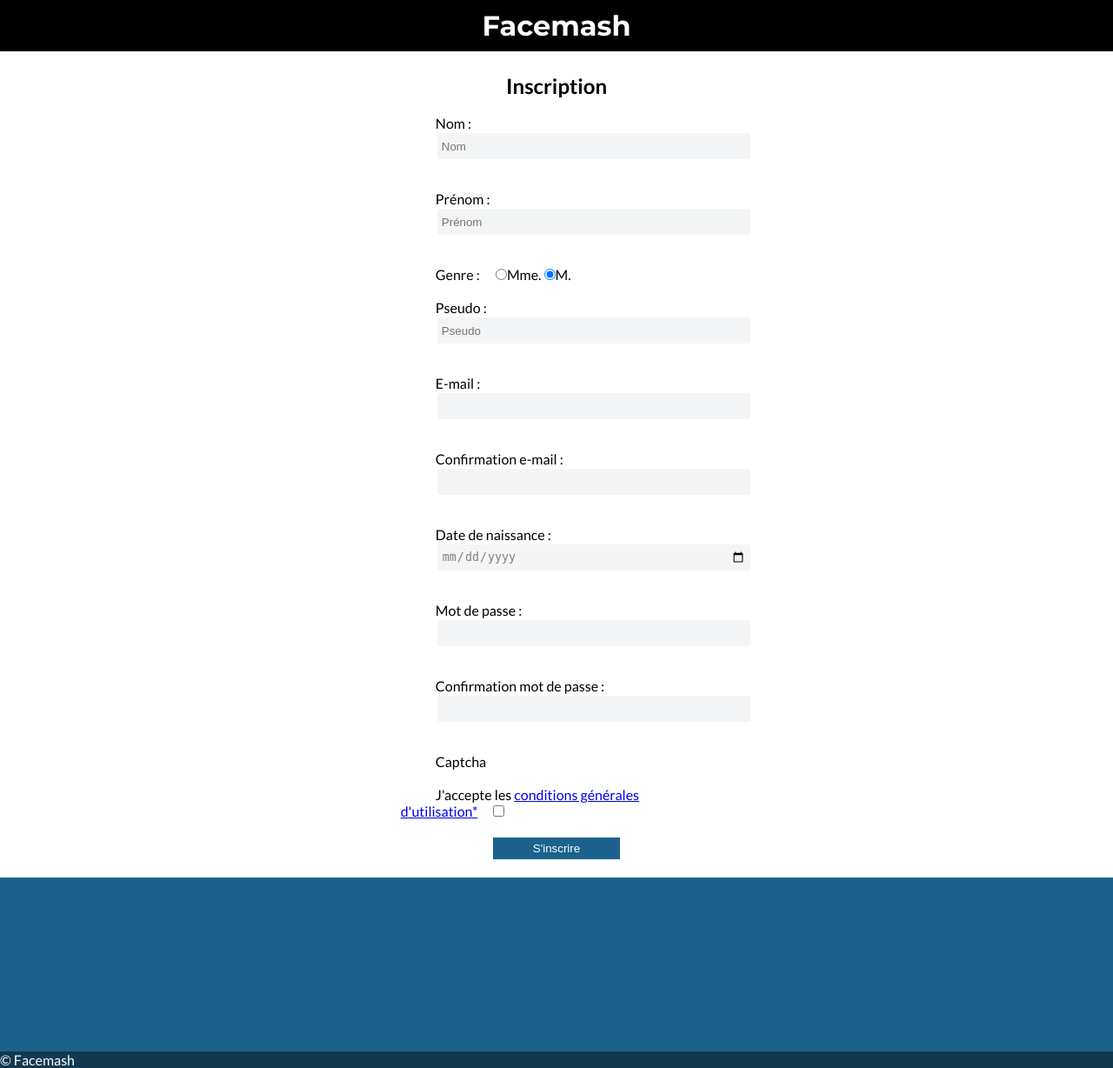
After one commit to Rukamaru/facemash, a Django app: template comparateur/templates/comparateur/inscription.html in a window 1280 px wide. The commit adds this page. Shown: the whole page at 87% size. Run offline with Django 3.2, Linux system fonts and the light colour scheme; the template is opened without the code that fills it, so the values that code supplies are empty.

Commit message:
inscription done

```diff
--- /dev/null
+++ b/comparateur/templates/comparateur/inscription.html
@@ -0,0 +1,90 @@
+<!DOCTYPE html>
+<html lang="fr">
+<head>
+
+  <!-- RECUPERATION DES FICHIERS CSS AVEC DJANGO -->
+  {% load static %}
+  <link rel="stylesheet" href="{% static 'css/style.css' %}" />
+  <link href="http://fonts.googleapis.com/css?family=Montserrat:400,700" rel="stylesheet" type="text/css">
+  <link href="http://fonts.googleapis.com/css?family=Lato:400,700,400italic,700italic" rel="stylesheet" type="text/css">
+  <title>{% block title %}{% endblock %}</title>
+</head>
+<body>
+  <header>
+    <h1>Facemash</h1>
+  </header>
+
+  <section>
+      <div id="contenu">
+        <h2>Inscription</h2>
+        <br>
+        <div id="formInscription">
+          <form action="" name="inscription" id="formulaire-inscription" method="POST">
+              <label for="nom">Nom : </label>
+              <input class="inputText" type="text" name="nom" id="nom" placeholder="Nom" value="">
+              <br>
+
+              <label for="prenom">Prénom : </label>
+              <input class="inputText" type="text" name="prenom" id="prenom" placeholder="Prénom" value="">
+              <br>
+
+              <label for="genre">Genre : </label>
+              <input type="radio" name="genre" id="genre-mme" value="0">Mme.
+              <input type="radio" name="genre" id="genre-mr" value="1" checked="checked">M.
+              <br><br>
+
+              <label for="pseudo">Pseudo : </label>
+              <input class="inputText" type="text" name="pseudo" id="pseudo" placeholder="Pseudo" value="">
+              <br>
+
+              <label for="email">E-mail : </label>
+              <input class="inputText" type="email" name="email" id="email" placeholder="" value="">
+              <br>
+
+              <label for="email">Confirmation e-mail : </label>
+              <input class="inputText" type="email" name="confirmation_email" id="email" placeholder="" value="">
+              <br>
+
+              <label for="date_de_naissance">Date de naissance : </label>
+              <input class="inputText" type="date" name="date_de_naissance" id="date_de_naissance" placeholder="08/11/2014" value="">
+              <br>
+
+              <label for="mdp">Mot de passe : </label>
+              <input class="inputText" type="password" name="mdp" id="mdp">
+              <br>
+
+              <label for="confirmation_mdp">Confirmation mot de passe : </label>
+              <input class="inputText" type="password" name="confirmation_mdp" id="confirmation_mdp">
+              <br>
+
+              <label>Captcha</label>
+              <div class="g-recaptcha" data-sitekey="6LfMuAITAAAAAPGPayaMgXpspgv-9QgI7MZbhiQv"></div>
+              <br>
+
+              <label for="CGU">J'accepte les
+                  <span>
+                      <a href="CGU.php">conditions générales d'utilisation*</a>
+                  </span>
+              </label>
+              <input type="checkbox" name="condition_general_utilisation">
+              <br><br>
+
+              <input class="inputValider" type="submit" value="S'inscrire" name="valider">
+              <br>
+
+          </form>
+        </div>
+      </div>
+  </section>
+
+  <footer>
+    <div id="contenuFooter">
+      <h1></h1>
+
+    </div>
+    <div id="basPage">
+      <p>&copy; Facemash</p>
+    </div>
+  </footer>
+</body>
+</html>
--- a/comparateur/views.py
+++ b/comparateur/views.py
@@ -5,4 +5,4 @@
 from django.shortcuts import render
 
 def home(request):
-    return render(request, 'comparateur/index.html', {'date': datetime.now()})
+    return render(request, 'comparateur/inscription.html', {'date': datetime.now()})
--- a/static/css/style.css
+++ b/static/css/style.css
@@ -58,12 +58,173 @@
 }
 
 
+/* INSCRIPTION */
+#formInscription{
+	background: white;
+	margin: 0 auto;
+	width: 28%;
+}
+#formInscription h2{
+	background: #333333;
+	color: white;
+	text-align: center;
+	text-transform: uppercase;
+	font-weight: normal;
+	padding: 5px 0 5px 0;
+}
+#formInscription label{
+	margin: 0 15px 15px 40px;
+}
+form input, form select, form input {
+	background: #fff;
+	color: #333333;
+	padding: 5px;
+	margin-bottom: 2px;
+}
+#formInscription input, #formInscription select, #formInscription textarea{
+	/* Compatibilité Navigateur : Internet Explorer */
+	transition-proprety:				width;
+	transition-duration:	 			0.3s;
+	transition-timing-function:			ease-out;
+
+	/* Compatibilité Navigateur : Mozilla Firefox */
+	-moz-transition-proprety:			width;
+	-moz-transition-duration: 			0.3s;
+	-moz-transition-timing-function:	ease-out;
+
+	/* Compatibilité Navigateur : Google Chrome */
+	-webkit-transition-proprety:		width;
+	-webkit-transition-duration: 		0.3s;
+	-webkit-transition-timing-function:	ease-out;
+}
+#formInscription input.inputText {
+	background: #f4f5f7;
+	color: grey;
+	border: 2px solid white;
+	width: 350px;
+	min-height: 20px;
+	display: block;
+	border-radius: 5px;
+	margin: 0 15px 15px 40px;
+}
+#formInscription select.inputSelect {
+	background: #fff;
+	color: #333333;
+	border: 2px solid #ccc;
+	width: 314px;
+	min-height: 20px;
+	display: block;
+	margin: 0 15px 15px 40px;
+}
+#formInscription textarea.inputTextarea {
+	background: #fff;
+	color: #333333;
+	border: 2px solid #ccc;
+	width: 308px;
+	height: 200px;
+	min-height: 20px;
+	display: block;
+}
+#formInscription input.inputValider{
+	background: #1C628C;
+	color: white;
+	border: 2px solid white;
+	width: 150px;
+	min-height: 20px;
+	display: block;
+	cursor: pointer;
+	margin: 0 auto;
+}
+#formInscription input.inputText:focus {
+	outline:0;
+	box-shadow:0px 0px 10px 3px rgba(206, 206, 206, 0.5); /* Compatibilité navigateur */
+	-moz-box-shadow:0px 0px 10px 3px rgba(206, 206, 206, 0.5); /* Compatibilité navigateur : Mozilla */
+	-webkit-box-shadow:0px 0px 10px 3px rgba(206, 206, 206, 0.5); /* Compatibilité navigateur : Google Chrome */
+	-goog-ms-box-shadow:0px 0px 10px 3px rgba(206, 206, 206, 0.5); /* Compatibilité navigateur : */
+}
+#formInscription input.inputValider:focus {
+	outline:0;
+	background: #113A51;
+}
+#CGU{
+	margin: 15px;
+}
+#CGU ol{
+	margin: 0 0 0 15px;
+}
+
+/* CONNEXION */
+#connexionFormulaire{
+	background: white;
+	width: 350px;
+	margin: 0 auto;
+}
+#connexionFormulaire h2{
+	background: #333333;
+	color: white;
+	text-align: center;
+	text-transform: uppercase;
+	font-weight: normal;
+	padding: 5px 0 5px 0;
+}
+#connexionFormulaire input, #connexionFormulaire select, #connexionFormulaire textarea{
+	/* Compatibilité Navigateur : Internet Explorer */
+	transition-proprety:				width;
+	transition-duration:	 			0.3s;
+	transition-timing-function:			ease-out;
+
+	/* Compatibilité Navigateur : Mozilla Firefox */
+	-moz-transition-proprety:			width;
+	-moz-transition-duration: 			0.3s;
+	-moz-transition-timing-function:	ease-out;
+
+	/* Compatibilité Navigateur : Google Chrome */
+	-webkit-transition-proprety:		width;
+	-webkit-transition-duration: 		0.3s;
+	-webkit-transition-timing-function:	ease-out;
+}
+#connexionFormulaire input {
+	background: #f4f5f7;
+	color: grey;
+	border: 2px solid white;
+	width: 250px;
+	min-height: 20px;
+	border-radius: 5px;
+	margin: 0 15px 15px 40px;
+}
+#connexionFormulaire span{
+	font-size: 15px;
+	margin: 0 15px 0 15px;
+}
+#connexionFormulaire .validerConnexion{
+	background: #1C628C;
+	color: white;
+	border: 2px solid #333333;
+	width: 150px;
+	min-height: 20px;
+	display: block;
+	cursor: pointer;
+	margin: 0 auto;
+}
+#connexionFormulaire input:focus{
+	outline:0;
+	box-shadow:0px 0px 10px 3px rgba(206, 206, 206, 0.5); /* Compatibilité navigateur */
+	-moz-box-shadow:0px 0px 10px 3px rgba(206, 206, 206, 0.5); /* Compatibilité navigateur : Mozilla */
+	-webkit-box-shadow:0px 0px 10px 3px rgba(206, 206, 206, 0.5); /* Compatibilité navigateur : Google Chrome */
+	-goog-ms-box-shadow:0px 0px 10px 3px rgba(206, 206, 206, 0.5); /* Compatibilité navigateur : */
+}
+#connexionFormulaire .validerConnexion:focus{
+	outline: 0;
+	background: rgba(13, 169, 179, 0.8);
+}
+
+
 /********************************************* FOOTER *********************************************/
 /**************************************************************************************************/
 footer{
 	width: 100%;
 }
-footer #statistique{
+footer #statistique, footer #contenuFooter{
 	background: #1C628C;
 	height: 200px;
 }
```
Also changed, not shown: comparateur/templates/comparateur/index.html (+13 -10 lines).
